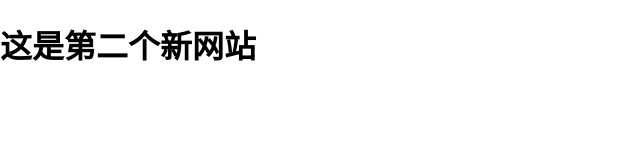
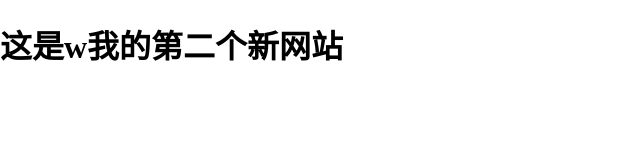
Before and after one commit to Thoamsqing/v1.0, a plain HTML site: page new.html in a window 1280 px wide. Shown: the whole page, without its empty margins (0-640 px from the left). Drawn offline with Linux system fonts and the light colour scheme.

Commit message:
Update new.html

```diff
--- a/new.html
+++ b/new.html
@@ -6,6 +6,6 @@
     <title>我的小工具</title>
   </head>
   <body style="margin: 0;">
-      <h1>这是第二个新网站</h1>
+      <h1>这是w我的第二个新网站</h1>
   </body>
 </html>
```
